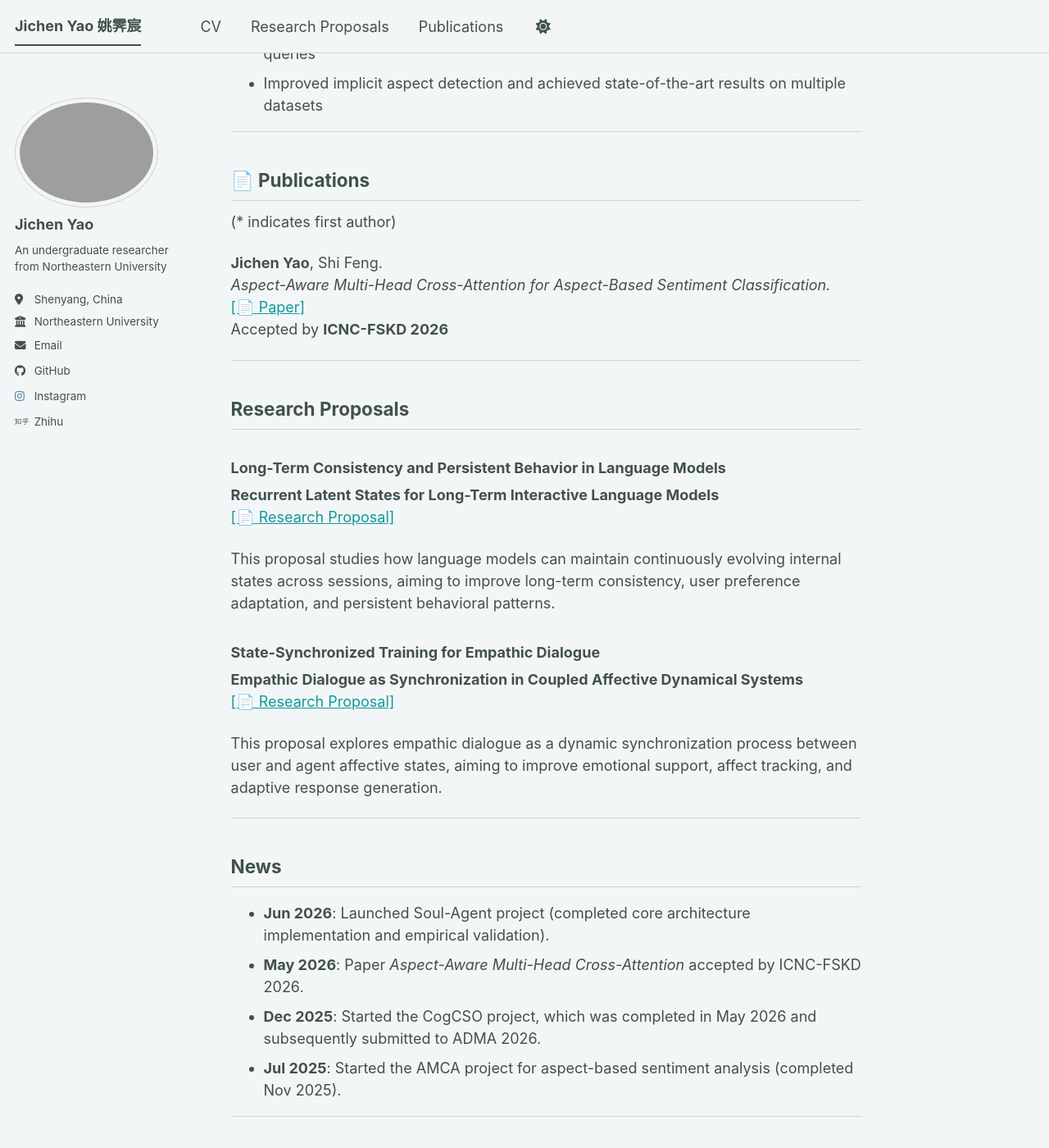
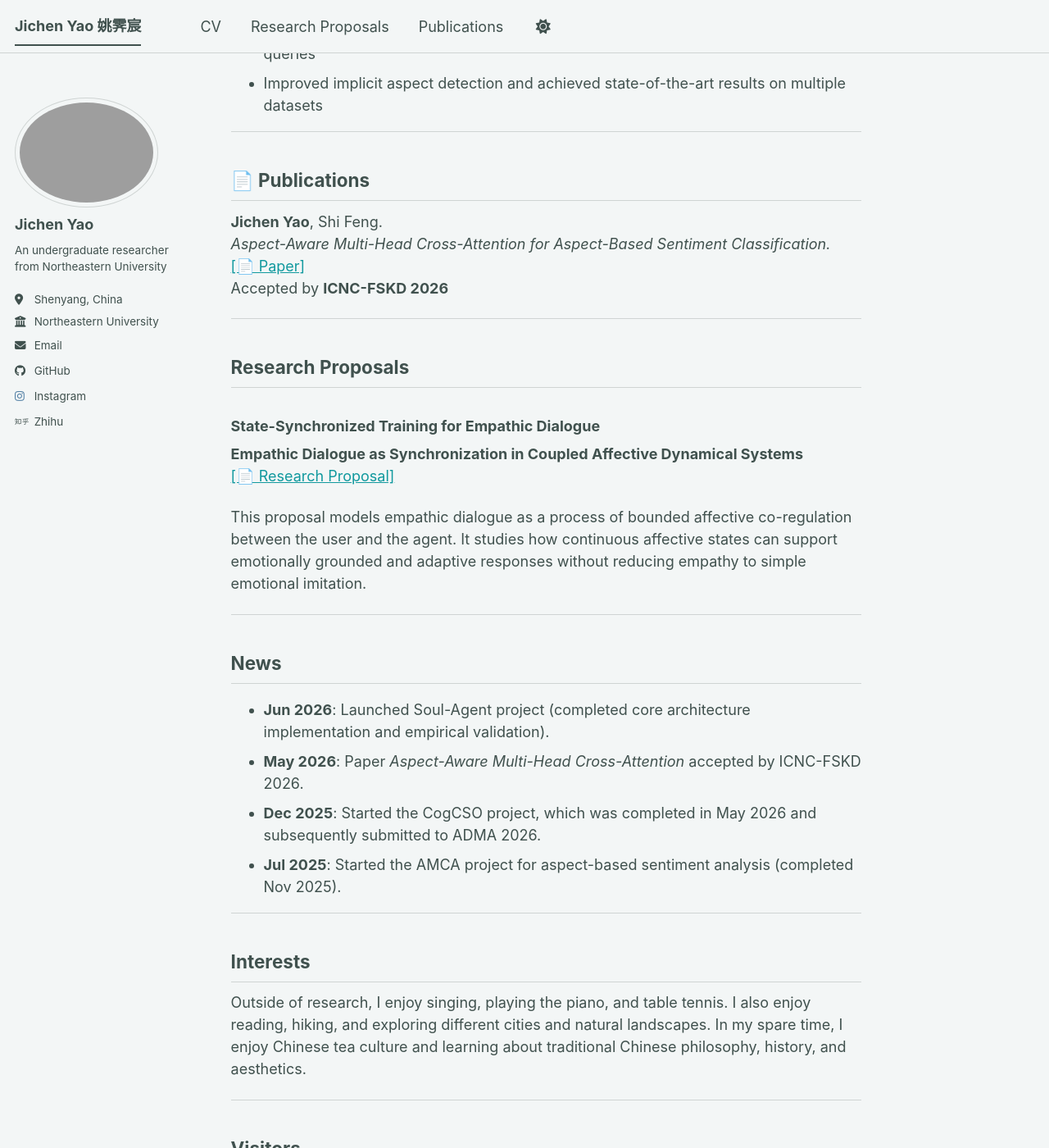
Before and after one commit to Coolgoat007/Coolgoat007.github.io, a Jekyll site: the page built from _pages/about.md, in a window 1280 px wide and 1400 px high, scrolled down 1860 px. Shown: the whole window at 82% size. Built offline with Jekyll 4.4.1, drawn with Linux system fonts in a browser that asks for light colours; a script bundle is joined from its source files by our own code; library files that are not in the unit come from our copies; some of the changed text lies outside the part shown.

```diff
--- a/_pages/about.md
+++ b/_pages/about.md
@@ -59,8 +59,6 @@
 
 <h2 id="publications">📄 Publications</h2>
 
-(* indicates first author)
-
 **Jichen Yao**, Shi Feng.
 *Aspect-Aware Multi-Head Cross-Attention for Aspect-Based Sentiment Classification.*
 [[📄 Paper]](/files/AMCA.pdf)
@@ -70,17 +68,21 @@
 
 <h2 id="research-proposals">Research Proposals</h2>
 
+{% comment %}
+
 ### Long-Term Consistency and Persistent Behavior in Language Models
 **Recurrent Latent States for Long-Term Interactive Language Models**
 [[📄 Research Proposal]](/files/RP2.pdf)
 
 This proposal studies how language models can maintain continuously evolving internal states across sessions, aiming to improve long-term consistency, user preference adaptation, and persistent behavioral patterns.
 
+{% endcomment %}
+
 ### State-Synchronized Training for Empathic Dialogue
 **Empathic Dialogue as Synchronization in Coupled Affective Dynamical Systems**
 [[📄 Research Proposal]](/files/RP1.pdf)
 
-This proposal explores empathic dialogue as a dynamic synchronization process between user and agent affective states, aiming to improve emotional support, affect tracking, and adaptive response generation.
+This proposal models empathic dialogue as a process of bounded affective co-regulation between the user and the agent. It studies how continuous affective states can support emotionally grounded and adaptive responses without reducing empathy to simple emotional imitation.
 
 ---
 
```
Also changed, not shown: other parts of _pages/about.md (+1 -1 lines).
